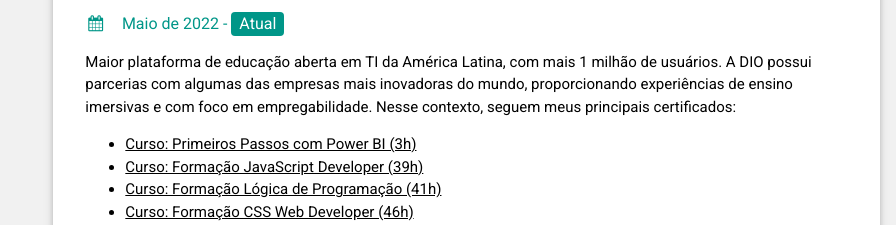
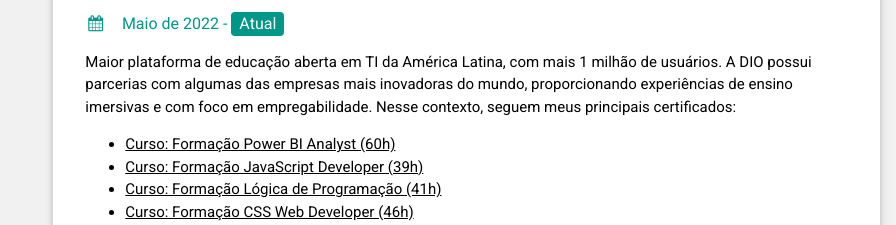
Before and after one commit to JorgeSantosxp/cv, a plain HTML site: page index.html in a window 1280 px wide. Shown: the part 4080-4305 px from the top of the page, without its empty margins (384-1280 px from the left). Drawn offline with nearby package versions, Linux system fonts and the light colour scheme.

Commit message:
Update index.html
Inclusão do curso de formação Power BI Analyst

```diff
--- a/index.html
+++ b/index.html
@@ -323,8 +323,8 @@
               de ensino imersivas e com foco em empregabilidade. Nesse contexto, seguem meus principais certificados:
             </p>
             <ul>
-              <li><a href="https://www.dio.me/certificate/1A461F8C" target="_blank">Curso: Primeiros Passos com Power BI
-                (3h)</a></li>
+              <li><a href="https://www.dio.me/certificate/F4301191" target="_blank">Curso: Formação Power BI Analyst
+                (60h)</a></li>
               <li><a href="https://www.dio.me/certificate/9F8FC586" target="_blank">Curso: Formação JavaScript Developer
                 (39h)</a></li>
               <li><a href="https://www.dio.me/certificate/28BBE3A5" target="_blank">Curso: Formação Lógica de
```
